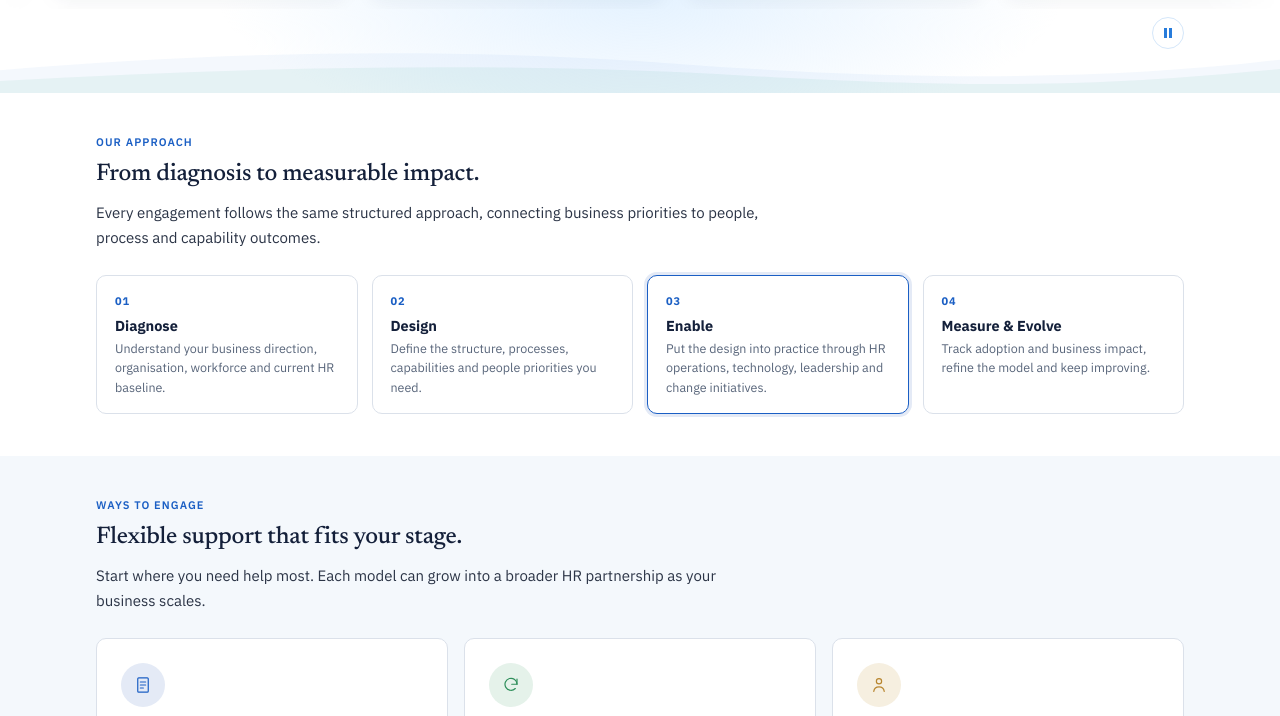
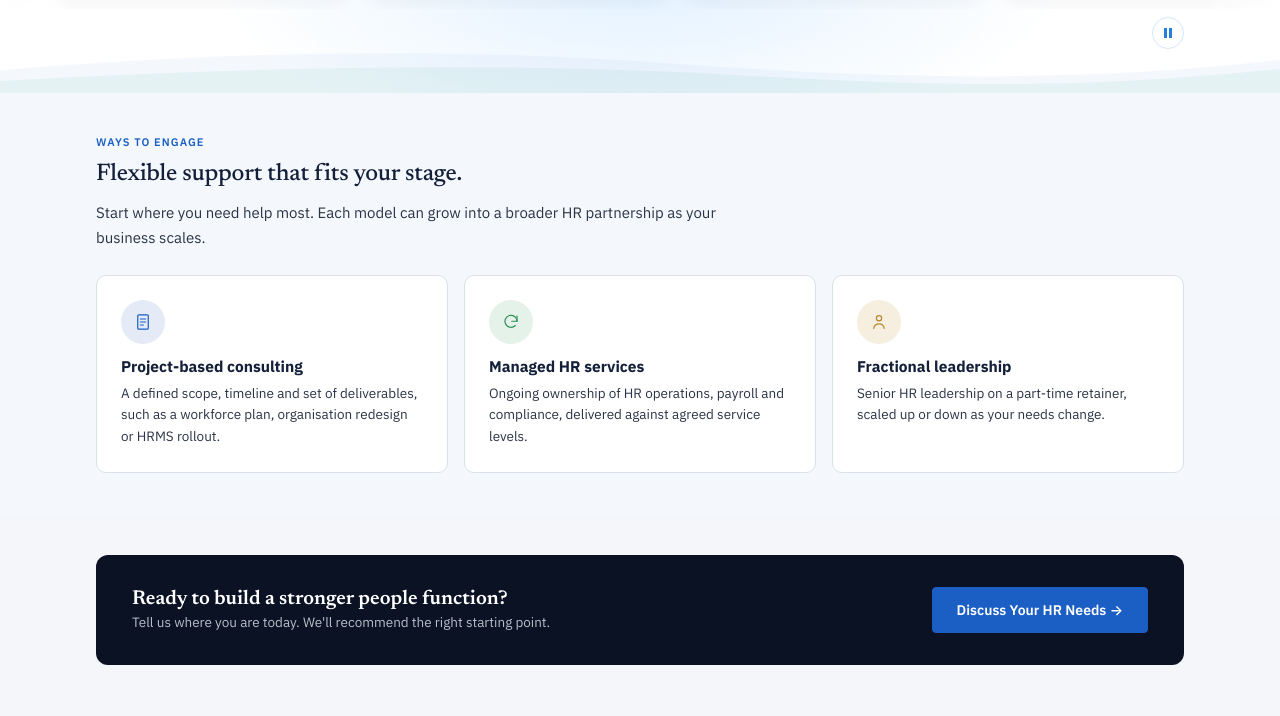
Before and after one commit to TalNXT/TalNXT-Website, a plain HTML site: page people-hr-solutions.html in a window 1280 px wide. Shown: the part 3149-3865 px from the top of the page. Drawn offline with Linux system fonts and the light colour scheme.

Commit message:
Our approach section

```diff
--- a/people-hr-solutions.html
+++ b/people-hr-solutions.html
@@ -377,23 +377,6 @@
   </div>
 </section>
 
-<!-- APPROACH -->
-<div class="sec alt">
-  <div class="container">
-    <div class="sec-head">
-      <div class="eyebrow">Our approach</div>
-      <h2>From diagnosis to measurable impact.</h2>
-      <p class="copy">Every engagement follows the same structured approach, connecting business priorities to people, process and capability outcomes.</p>
-    </div>
-    <ol class="lifecycle">
-      <li><div class="step-title">Diagnose</div><p>Understand your business direction, organisation, workforce and current HR baseline.</p></li>
-      <li><div class="step-title">Design</div><p>Define the structure, processes, capabilities and people priorities you need.</p></li>
-      <li class="highlight"><div class="step-title">Enable</div><p>Put the design into practice through HR operations, technology, leadership and change initiatives.</p></li>
-      <li><div class="step-title">Measure &amp; Evolve</div><p>Track adoption and business impact, refine the model and keep improving.</p></li>
-    </ol>
-  </div>
-</div>
-
 <!-- ENGAGEMENT MODELS -->
 <div class="sec pale">
   <div class="container">
```
